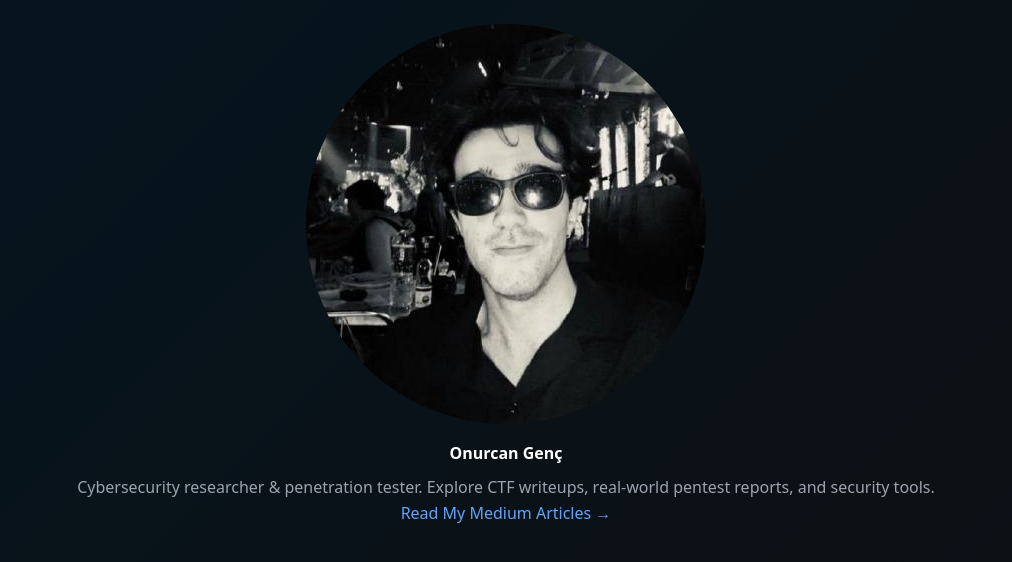
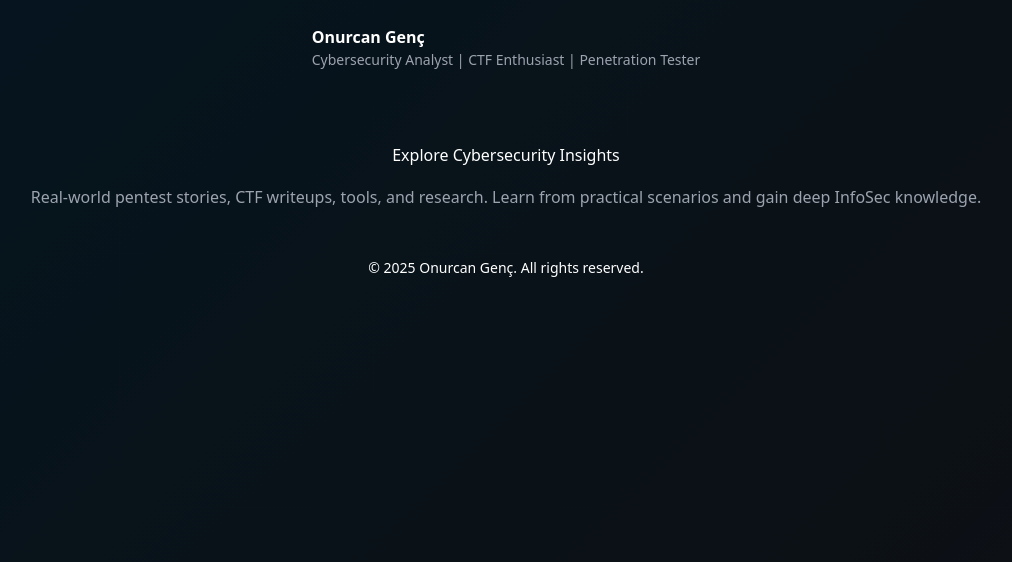
Before and after one commit to onurcangnc/medium_feed_site, a Python web app: template templates/index.html.j2 in a window 1280 px wide. Shown: the top 562 px of the page, without its empty margins (134-1146 px from the left). Run offline with Jinja, Linux system fonts and the light colour scheme; the template is opened without the code that fills it, so the values that code supplies are empty.

Commit message:
ads added lasttt

```diff
--- a/templates/index.html.j2
+++ b/templates/index.html.j2
@@ -3,45 +3,50 @@
 <head>
   <meta charset="UTF-8" />
   <meta name="viewport" content="width=device-width, initial-scale=1.0" />
-  <title>Onurcan Genç | Cybersecurity Blog</title>
 
   <!-- Google AdSense -->
+  <meta name="google-adsense-account" content="ca-pub-5907670584730847" />
   <script async src="https://pagead2.googlesyndication.com/pagead/js/adsbygoogle.js?client=ca-pub-5907670584730847" crossorigin="anonymous"></script>
-  <script>
-    (adsbygoogle = window.adsbygoogle || []).push({
-      google_ad_client: "ca-pub-5907670584730847",
-      enable_page_level_ads: true
-    });
-  </script>
 
-  <!-- SEO Meta -->
-  <meta name="description" content="Explore cybersecurity-focused articles by Onurcan Genç. CTFs, real-world pentest experiences, and tools.">
-  <meta name="keywords" content="Onurcan Genç, Cybersecurity, Pentesting, CTF, InfoSec, Web Security, Medium Articles">
-  <meta name="author" content="Onurcan Genç">
+  <!-- SEO -->
+  <meta name="description" content="Explore cybersecurity-focused articles by Onurcan Genç. CTFs, real-world pentest experiences, and tools." />
+  <meta name="keywords" content="Onurcan Genç, Cybersecurity, Pentesting, CTF, InfoSec, Web Security, Medium Articles" />
+  <meta name="author" content="Onurcan Genç" />
   <link rel="canonical" href="https://onurcangenc.com.tr/" />
   <meta name="robots" content="index, follow" />
 
-  <!-- Open Graph -->
-  <meta property="og:title" content="Onurcan Genç | Cybersecurity Blog">
-  <meta property="og:description" content="Explore professional Medium articles by Onurcan Genç on cybersecurity.">
-  <meta property="og:type" content="website">
-  <meta property="og:url" content="https://onurcangenc.com.tr/">
-  <meta property="og:image" content="https://onurcangenc.com.tr/static/profile.jpg">
+  <!-- OG + Twitter -->
+  <meta property="og:title" content="Onurcan Genç | Cybersecurity Insights" />
+  <meta property="og:description" content="Explore professional Medium articles by Onurcan Genç on cybersecurity." />
+  <meta property="og:type" content="website" />
+  <meta property="og:url" content="https://onurcangenc.com.tr/" />
+  <meta property="og:image" content="https://onurcangenc.com.tr/static/profile.jpg" />
+  <meta name="twitter:card" content="summary_large_image" />
+  <meta name="twitter:title" content="Onurcan Genç | Cybersecurity Insights" />
+  <meta name="twitter:description" content="Cybersecurity articles, CTF writeups, and real-world penetration testing findings." />
+  <meta name="twitter:image" content="https://onurcangenc.com.tr/static/profile.jpg" />
 
-  <!-- Twitter Card -->
-  <meta name="twitter:card" content="summary_large_image">
-  <meta name="twitter:title" content="Onurcan Genç | Cybersecurity Blog">
-  <meta name="twitter:description" content="Cybersecurity articles, CTF writeups, and real-world penetration testing findings by Onurcan Genç.">
-  <meta name="twitter:image" content="https://onurcangenc.com.tr/static/profile.jpg">
-
-  <!-- Favicon -->
-  <link rel="icon" type="image/png" href="/static/profile.jpg">
+  <!-- Favicon & Styles -->
+  <link rel="icon" href="/static/profile.jpg" type="image/png" />
   <link href="/static/output.css" rel="stylesheet" />
 
-  <!-- Background Animation -->
+  <!-- ScrollReveal -->
+  <script src="https://unpkg.com/scrollreveal"></script>
+
+  <!-- Google Analytics -->
+  <script async src="https://www.googletagmanager.com/gtag/js?id=G-XXXXXXXXXX"></script>
+  <script>
+    window.dataLayer = window.dataLayer || [];
+    function gtag() {
+      dataLayer.push(arguments);
+    }
+    gtag('js', new Date());
+    gtag('config', 'G-XXXXXXXXXX');
+  </script>
+
   <style>
     body::before {
-      content: "";
+      content: '';
       position: fixed;
       top: 0;
       left: 0;
@@ -52,29 +57,73 @@
       animation: bgparallax 30s ease-in-out infinite alternate;
     }
     @keyframes bgparallax {
-      0% { transform: translate(0, 0); }
-      100% { transform: translate(-20px, -20px); }
+      0% {
+        transform: translate(0, 0);
+      }
+      100% {
+        transform: translate(-20px, -20px);
+      }
     }
   </style>
 
-  <!-- Google Analytics -->
-  <script async src="https://www.googletagmanager.com/gtag/js?id=G-XXXXXXXXXX"></script>
-  <script>
-    window.dataLayer = window.dataLayer || [];
-    function gtag(){dataLayer.push(arguments);}
-    gtag('js', new Date());
-    gtag('config', 'G-XXXXXXXXXX'); // TODO: Replace with your actual GA ID
-  </script>
+  <title>Onurcan Genç | Cybersecurity Insights</title>
 </head>
 
 <body class="bg-gray-950 text-white font-sans leading-relaxed">
-  <main class="min-h-screen flex flex-col items-center justify-center text-center p-6">
-    <img src="/static/profile.jpg" alt="Onurcan Genç" class="w-32 h-32 rounded-full shadow-lg mb-4">
-    <h1 class="text-4xl font-bold mb-2">Onurcan Genç</h1>
-    <p class="text-gray-400 text-lg max-w-xl">
-      Cybersecurity researcher & penetration tester. Explore CTF writeups, real-world pentest reports, and security tools.
+  <!-- Header -->
+  <header class="p-6 md:p-10 flex flex-col md:flex-row justify-between items-center">
+    <div>
+      <h1 class="text-3xl md:text-4xl font-bold text-white">Onurcan Genç</h1>
+      <p class="text-gray-400 text-sm md:text-base">Cybersecurity Analyst | CTF Enthusiast | Penetration Tester</p>
+    </div>
+  </header>
+
+  <!-- Hero -->
+  <section class="px-6 md:px-10 py-12 text-center">
+    <h2 class="text-4xl font-extrabold mb-4 tracking-tight">Explore Cybersecurity Insights</h2>
+    <p class="text-gray-400 max-w-2xl mx-auto">
+      Real-world pentest stories, CTF writeups, tools, and research. Learn from practical scenarios and gain deep InfoSec knowledge.
     </p>
-    <a href="https://medium.com/@onurcangencbilkent" class="mt-4 inline-block text-blue-400 hover:underline">Read My Medium Articles →</a>
-  </main>
+  </section>
+
+  <!-- Articles Loop -->
+  <section class="grid grid-cols-1 md:grid-cols-2 gap-6 px-6 md:px-10 py-10">
+    {% for article in articles %}
+    <div class="bg-gray-800/60 rounded-xl p-6 hover:scale-[1.02] transition duration-300" data-sr>
+      <h3 class="text-xl font-semibold mb-2">{{ article.title }}</h3>
+      <p class="text-gray-400 mb-2">{{ article.description }}</p>
+      <a href="{{ article.link }}" class="text-cyan-400 hover:underline" target="_blank" rel="noopener">Read more →</a>
+    </div>
+    {% endfor %}
+  </section>
+
+  <!-- Google AdSense Slot -->
+  <div class="my-8 px-6 md:px-10 text-center">
+    <ins class="adsbygoogle"
+         style="display:block"
+         data-ad-client="ca-pub-5907670584730847"
+         data-ad-slot="1234567890"
+         data-ad-format="auto"
+         data-full-width-responsive="true"></ins>
+    <script>
+      (adsbygoogle = window.adsbygoogle || []).push({});
+    </script>
+  </div>
+
+  <!-- Footer -->
+  <footer class="text-center py-8 px-4 text-sm text-gray-500 border-t border-gray-700">
+    © 2025 Onurcan Genç. All rights reserved.
+  </footer>
+
+  <!-- ScrollReveal Init -->
+  <script>
+    ScrollReveal().reveal('[data-sr]', {
+      origin: 'bottom',
+      distance: '30px',
+      duration: 800,
+      delay: 100,
+      reset: false
+    });
+  </script>
 </body>
 </html>
```
